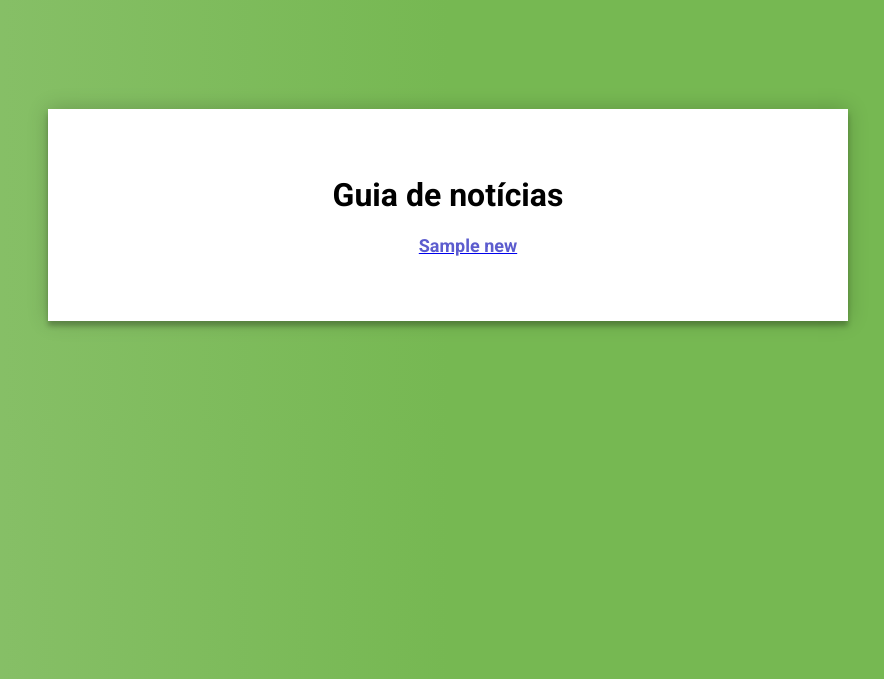
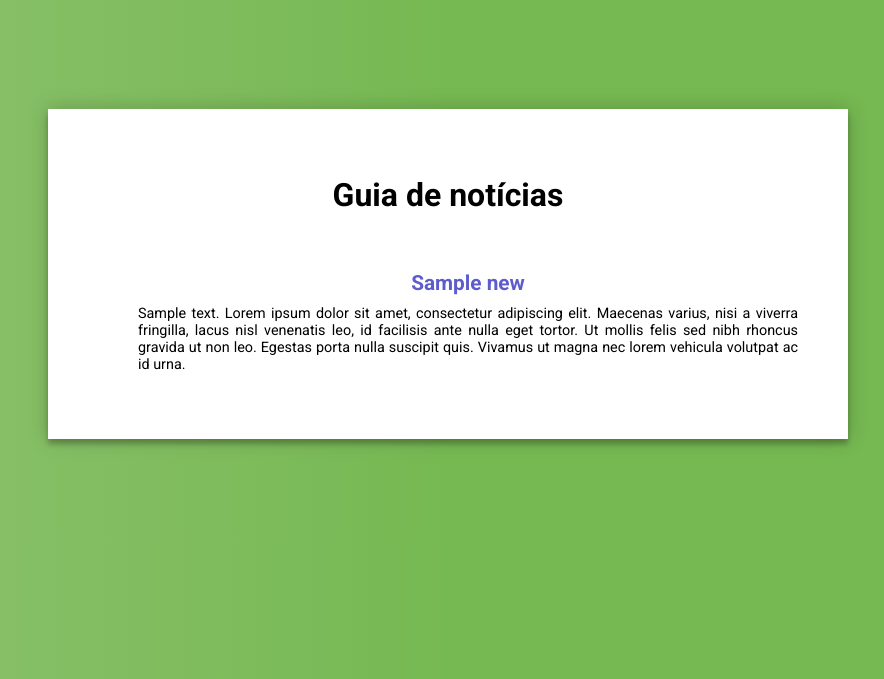
Before and after one commit to Williamcs1400/ProjetoPAA, a Flask app: page /news in a window 1280 px wide. Shown: the top 679 px of the page, without its empty margins (192-1076 px from the left). Run offline with Flask 2, Linux system fonts and the light colour scheme; the visitor is signed in with stand-in values (Sample User, id 1); tables that the repository leaves empty hold one stand-in row (values such as "Sample post"); some libraries are stand-ins or nearby versions.

Commit message:
Adicionando descrição da notícia

```diff
--- a/paa/static/news.css
+++ b/paa/static/news.css
@@ -14,6 +14,9 @@
   padding: 45px;
   text-align: center;
   box-shadow: 0 0 20px 0 rgba(0, 0, 0, 0.2), 0 5px 5px 0 rgba(0, 0, 0, 0.24);
+  display: flex;
+  flex-direction: column;
+  justify-content: center;
 }
 .form input {
   font-family: "Roboto", sans-serif;
@@ -97,9 +100,23 @@ body {
   -moz-osx-font-smoothing: grayscale;
 }
 .title_news{
-  font-size: 18px;
+  font-size: 1.3rem;
   color: rgb(92, 92, 206);
   text-align: center;
   margin-top: 20px;
-  margin-bottom: 20px;
+  margin-bottom: 10px;
+  cursor: pointer;
 }
+
+.news-content {
+  color: #000000;
+  text-decoration: none;
+  font-size: 0.9rem;
+  text-align: justify;
+  margin: 5px;
+}
+
+.link {
+  text-decoration: none;
+  cursor:default;
+}
--- a/paa/templates/news.html
+++ b/paa/templates/news.html
@@ -13,8 +13,12 @@
             <h1>Guia de notícias</h1>
             <ul>
             {% for item in data %}
-            <a target="_blank" rel="noopener noreferrer" href={{item.link}}>
+            <a target="_blank" rel="noopener noreferrer" href={{item.link}} class="link">
                 <h3 class="title_news" onclick="click_new('{{item.title}}')">{{item.title}}</h3>
+                <p class="news-content">    <!-- lorem ipsum só pra testar formatação-->
+                    {{item.content}}
+                    Lorem ipsum dolor sit amet, consectetur adipiscing elit. Maecenas varius, nisi a viverra fringilla, lacus nisl venenatis leo, id facilisis ante nulla eget tortor. Ut mollis felis sed nibh rhoncus gravida ut non leo. Egestas porta nulla suscipit quis. Vivamus ut magna nec lorem vehicula volutpat ac id urna.
+                </p>
             </a>
             {% endfor %}
             </ul>
```
